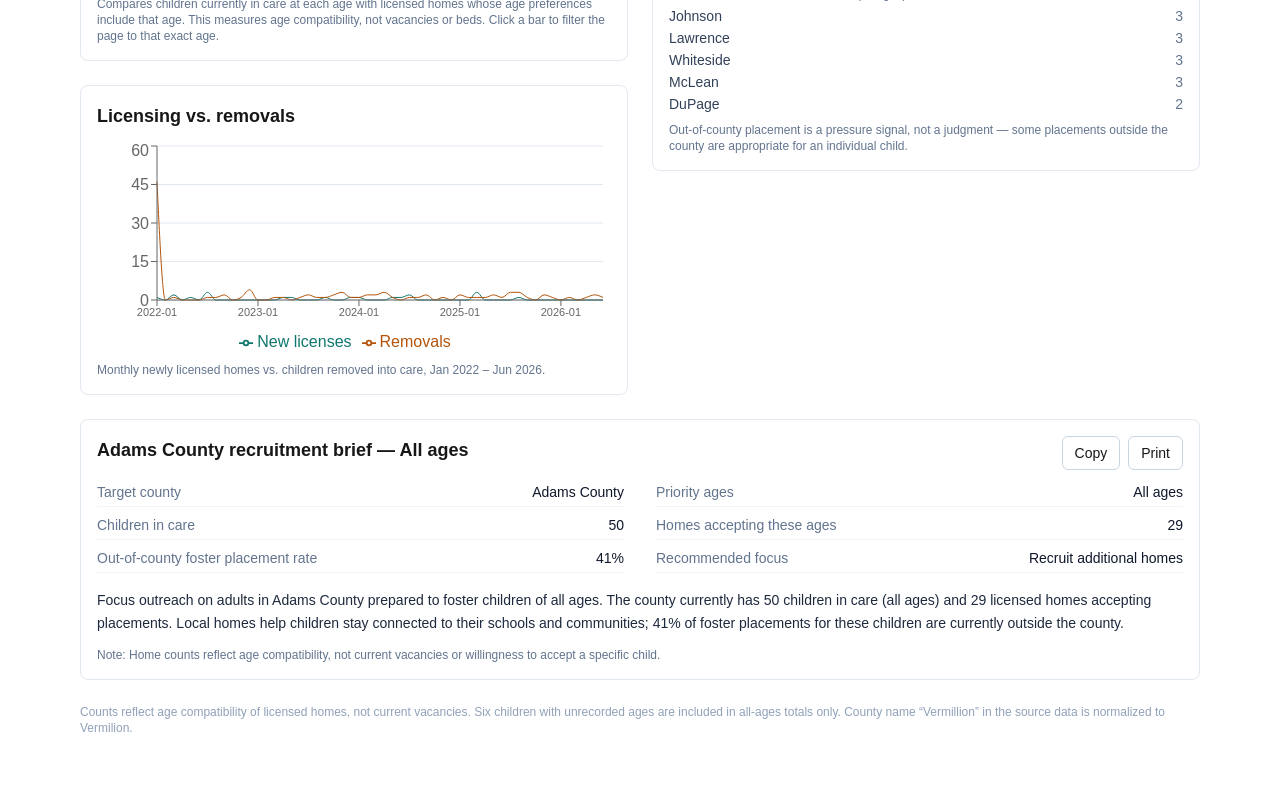
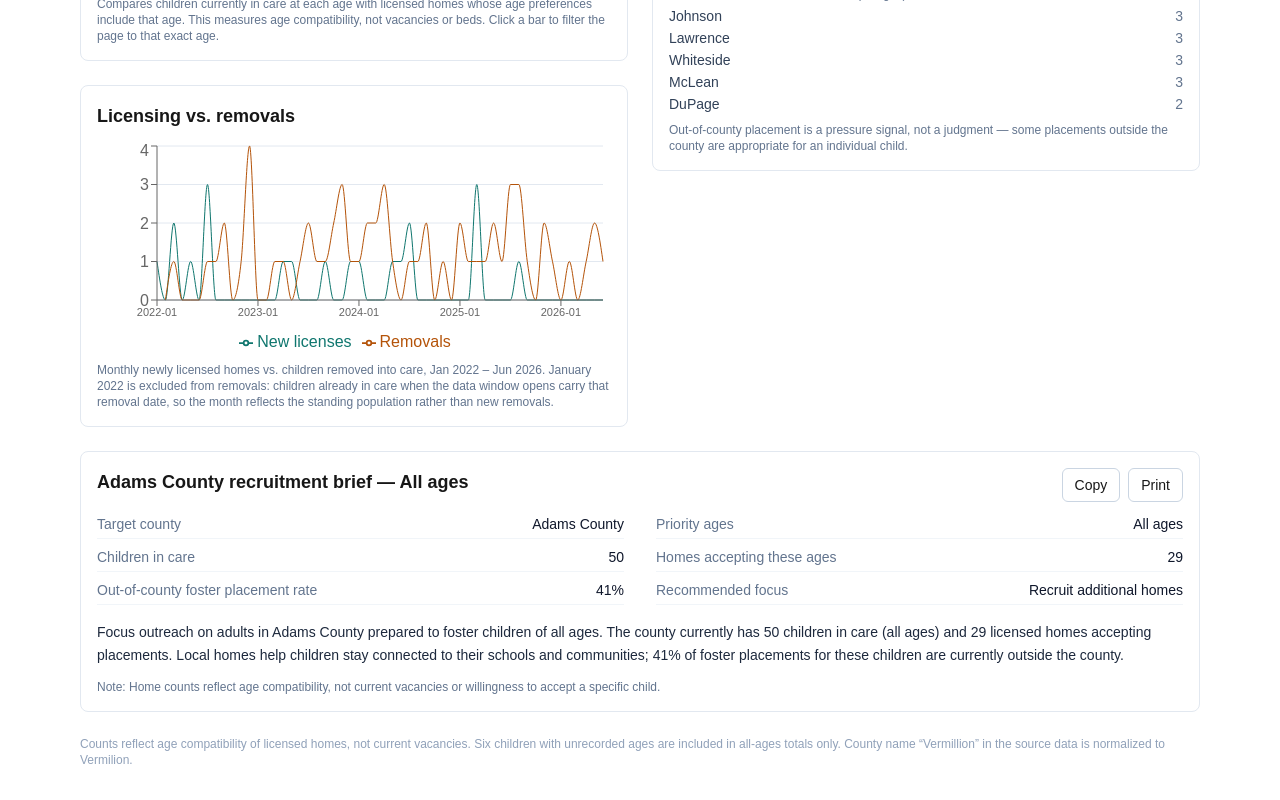
Before and after one commit to wrudnicki16/foster-insights-recruitment, a Next.js app: page /county/adams in a window 1280 px wide. Shown: the part 622-1422 px from the top of the page. Before the commit the page ends 1390 px from the top, so only its background shows below. Built offline with nearby package versions, Linux system fonts and the light colour scheme.

Commit message:
fix: exclude censored 2022-01 removals month; highlight selected ages in chart

```diff
--- a/src/app/county/[slug]/page.tsx
+++ b/src/app/county/[slug]/page.tsx
@@ -40,7 +40,7 @@ export default async function CountyPage({ params, searchParams }: {
   const trendData = meta.months.map((month) => ({
     month,
     licenses: county.newLicensesByMonth[month] ?? 0,
-    removals: county.removalsByMonth[month] ?? 0,
+    removals: month === "2022-01" ? null : county.removalsByMonth[month] ?? 0,
   }));
 
   const ooc = oocRateFor(county, sel);
--- a/src/components/AgeCompatibilityChart.tsx
+++ b/src/components/AgeCompatibilityChart.tsx
@@ -2,7 +2,7 @@
 
 import { usePathname, useRouter } from "next/navigation";
 import {
-  Bar, CartesianGrid, ComposedChart, Legend, ResponsiveContainer, Tooltip, XAxis, YAxis,
+  Bar, CartesianGrid, Cell, ComposedChart, Legend, ResponsiveContainer, Tooltip, XAxis, YAxis,
 } from "recharts";
 
 interface Props {
@@ -14,7 +14,6 @@ interface Props {
 export default function AgeCompatibilityChart({ data, highlightAges, ageParam }: Props) {
   const router = useRouter();
   const pathname = usePathname();
-  const highlightAll = highlightAges.length === 18;
 
   return (
     <div>
@@ -32,18 +31,24 @@ export default function AgeCompatibilityChart({ data, highlightAges, ageParam }:
             name="Children in care"
             dataKey="children"
             fill="#1d4ed8"
-            fillOpacity={highlightAll ? 1 : 0.35}
             onClick={(_, index) => router.push(`${pathname}?age=${data[index].age}`)}
             className="cursor-pointer"
-          />
+          >
+            {data.map((d) => (
+              <Cell key={d.age} fillOpacity={highlightAges.includes(d.age) ? 1 : 0.35} />
+            ))}
+          </Bar>
           <Bar
             name="Homes accepting this age"
             dataKey="homes"
             fill="#f59e0b"
-            fillOpacity={highlightAll ? 1 : 0.35}
             onClick={(_, index) => router.push(`${pathname}?age=${data[index].age}`)}
             className="cursor-pointer"
-          />
+          >
+            {data.map((d) => (
+              <Cell key={d.age} fillOpacity={highlightAges.includes(d.age) ? 1 : 0.35} />
+            ))}
+          </Bar>
         </ComposedChart>
       </ResponsiveContainer>
       <p className="mt-1 text-xs text-slate-500">
--- a/src/components/TrendsChart.tsx
+++ b/src/components/TrendsChart.tsx
@@ -4,7 +4,7 @@ import {
   CartesianGrid, Legend, Line, LineChart, ResponsiveContainer, Tooltip, XAxis, YAxis,
 } from "recharts";
 
-export default function TrendsChart({ data }: { data: { month: string; licenses: number; removals: number }[] }) {
+export default function TrendsChart({ data }: { data: { month: string; licenses: number; removals: number | null }[] }) {
   return (
     <div>
       <ResponsiveContainer width="100%" height={220}>
@@ -19,7 +19,9 @@ export default function TrendsChart({ data }: { data: { month: string; licenses:
         </LineChart>
       </ResponsiveContainer>
       <p className="mt-1 text-xs text-slate-500">
-        Monthly newly licensed homes vs. children removed into care, Jan 2022 – Jun 2026.
+        Monthly newly licensed homes vs. children removed into care, Jan 2022 – Jun 2026. January
+        2022 is excluded from removals: children already in care when the data window opens carry
+        that removal date, so the month reflects the standing population rather than new removals.
       </p>
     </div>
   );
```
